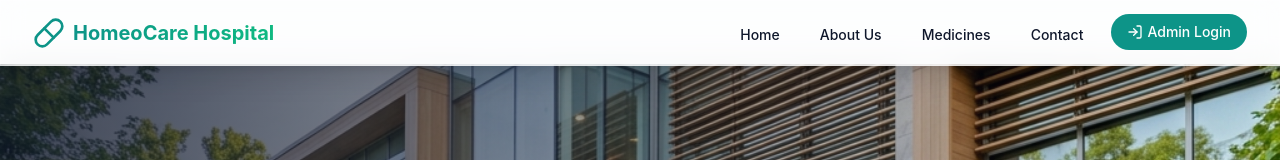
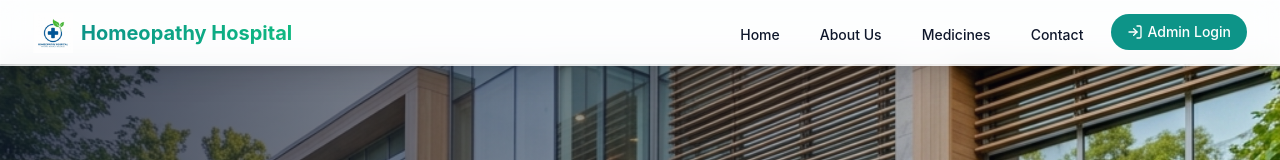
Before and after one commit to Bharath-Aadhya-Intelligence/Clinic-Management-Website, a React (Vite) app: page / in a window 1280 px wide. Shown: the top 160 px of the page. Built offline with nearby package versions, Linux system fonts and the light colour scheme.

Commit message:
feat: add site logo, update branding, and implement AdminLayout and Navbar components

```diff
--- a/index.html
+++ b/index.html
@@ -2,9 +2,9 @@
 <html lang="en">
   <head>
     <meta charset="UTF-8" />
-    <link rel="icon" type="image/svg+xml" href="/favicon.svg" />
+    <link rel="icon" type="image/png" href="/logo.png" />
     <meta name="viewport" content="width=device-width, initial-scale=1.0" />
-    <title>clinic-management-website</title>
+    <title>Homeopathy Hospital</title>
   </head>
   <body>
     <div id="root"></div>
--- a/src/components/AdminLayout.jsx
+++ b/src/components/AdminLayout.jsx
@@ -22,7 +22,8 @@
       <aside className="w-64 bg-white dark:bg-slate-900 border-r border-slate-200 dark:border-slate-800 hidden md:flex flex-col">
         <div className="p-8">
           <Link to="/" className="text-xl font-bold text-primary flex items-center space-x-2">
-            <span>AdminPanel</span>
+            <img src="/logo.png" alt="Logo" className="h-8 w-8" />
+            <span>Admin Portal</span>
           </Link>
         </div>
 
--- a/src/components/Navbar.jsx
+++ b/src/components/Navbar.jsx
@@ -26,9 +26,9 @@
         <div className="flex items-center justify-between h-16">
           <div className="flex items-center">
             <Link to="/" className="flex items-center space-x-2">
-              <Pill className="h-8 w-8 text-primary" />
+              <img src="/logo.png" alt="Logo" className="h-10 w-10" />
               <span className="text-xl font-bold bg-gradient-to-r from-primary to-secondary bg-clip-text text-transparent">
-                HomeoCare Hospital
+                Homeopathy Hospital
               </span>
             </Link>
           </div>
```
Also changed, not shown: public/logo.png (added).
